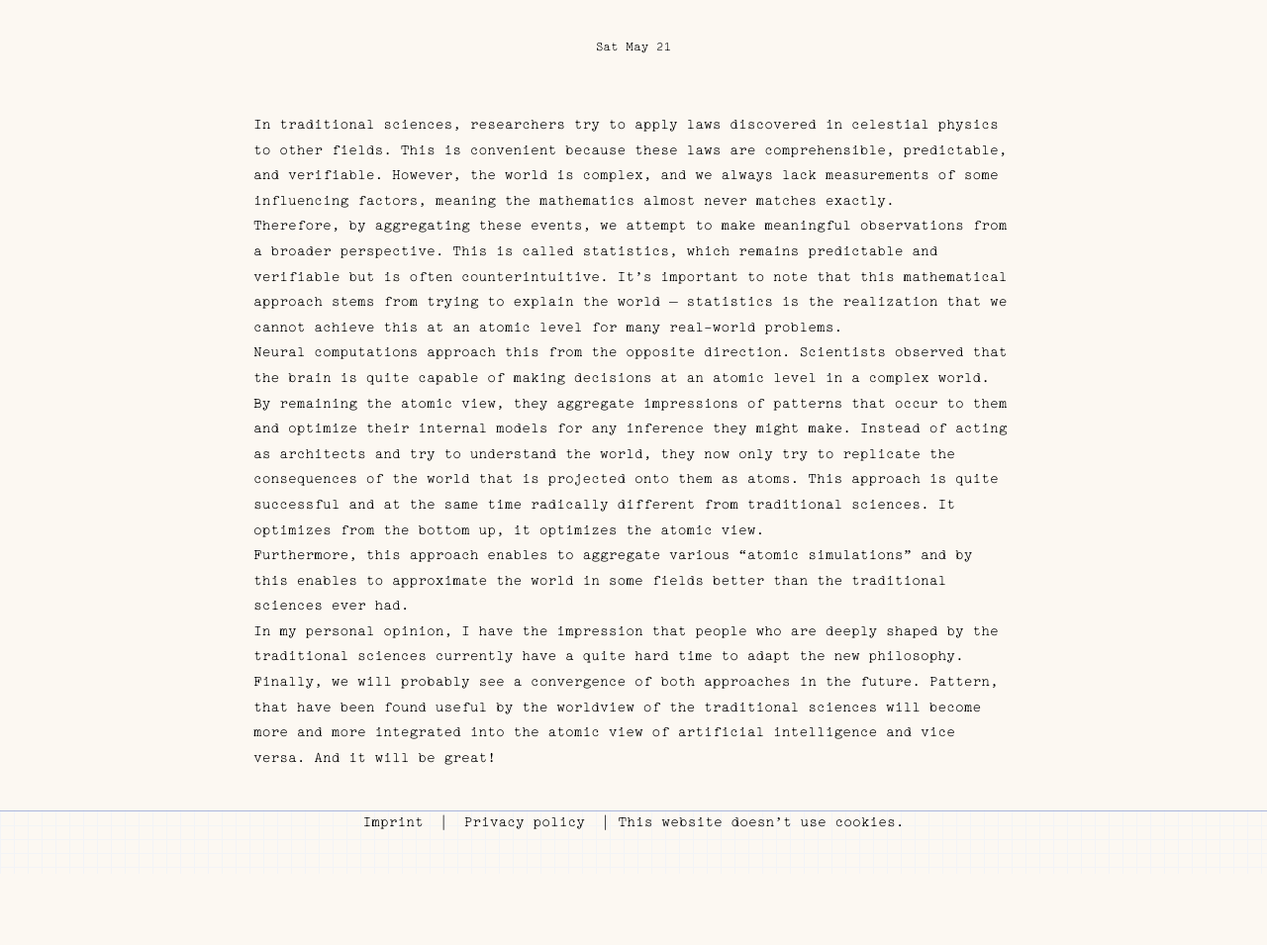
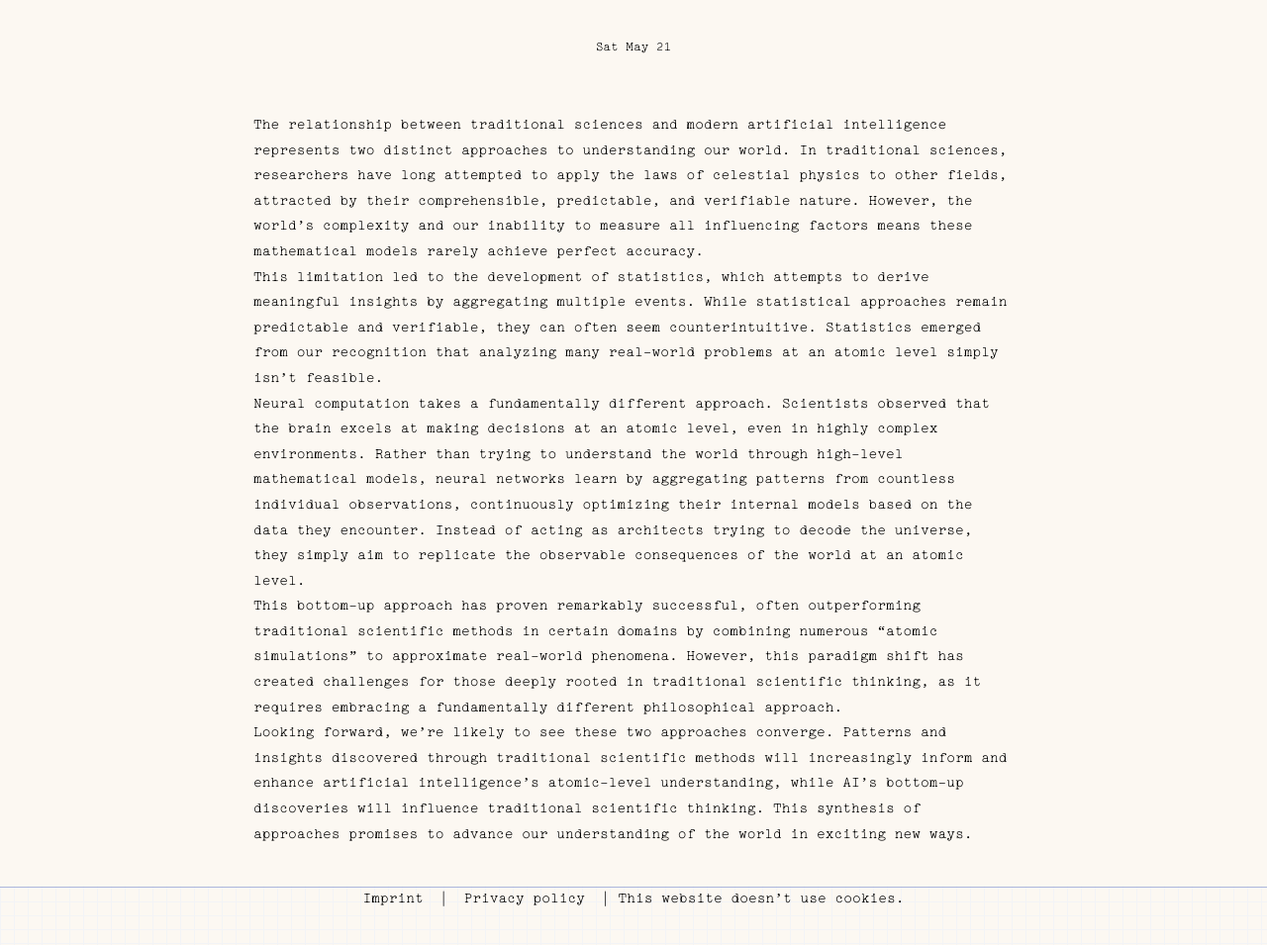
Before and after one commit to ErikBird/blog, an Astro site: page /posts/post-2 in a window 1280 px wide. Shown: the part 139-1094 px from the top of the page at 99% size. Before the commit the page ends 1022 px from the top, so only its background shows below. Built offline with nearby package versions, Linux system fonts and the light colour scheme; Astro itself is replaced by a stand-in of ours; a web font is replaced by a local one.

Commit message:
Refactor blog post on neural computation and scientific approaches

```diff
--- a/src/pages/posts/post-2.md
+++ b/src/pages/posts/post-2.md
@@ -8,19 +8,12 @@
 category: "technology"
 compact: true
 ---
-In traditional sciences, researchers try to apply laws discovered in celestial physics to other fields. This is convenient because these laws are comprehensible, predictable, and verifiable. However, the world is complex, and we always lack measurements of some influencing factors, meaning the mathematics almost never matches exactly.
+The relationship between traditional sciences and modern artificial intelligence represents two distinct approaches to understanding our world. In traditional sciences, researchers have long attempted to apply the laws of celestial physics to other fields, attracted by their comprehensible, predictable, and verifiable nature. However, the world's complexity and our inability to measure all influencing factors means these mathematical models rarely achieve perfect accuracy.
 
-Therefore, by aggregating these events, we attempt to make meaningful observations from a broader perspective. This is called statistics, which remains predictable and verifiable but is often counterintuitive. It's important to note that this mathematical approach stems from trying to explain the world – statistics is the realization that we cannot achieve this at an atomic level for many real-world problems.
+This limitation led to the development of statistics, which attempts to derive meaningful insights by aggregating multiple events. While statistical approaches remain predictable and verifiable, they can often seem counterintuitive. Statistics emerged from our recognition that analyzing many real-world problems at an atomic level simply isn't feasible.
 
-Neural computations approach this from the opposite direction. Scientists observed that the brain is quite capable of making decisions at an atomic level in a complex world.
-By remaining the atomic view, they aggregate impressions of patterns that occur to them and optimize their internal models for any inference they might make.
-Instead of acting as architects and try to understand the world, they now only try to replicate the consequences of the world that is projected onto them as atoms.
-This approach is quite successful and at the same time radically different from traditional sciences.
-It optimizes from the bottom up, it optimizes the atomic view.
+Neural computation takes a fundamentally different approach. Scientists observed that the brain excels at making decisions at an atomic level, even in highly complex environments. Rather than trying to understand the world through high-level mathematical models, neural networks learn by aggregating patterns from countless individual observations, continuously optimizing their internal models based on the data they encounter. Instead of acting as architects trying to decode the universe, they simply aim to replicate the observable consequences of the world at an atomic level.
 
-Furthermore, this approach enables to aggregate various "atomic simulations" and by this enables to approximate the world in some fields better than the traditional sciences ever had.
+This bottom-up approach has proven remarkably successful, often outperforming traditional scientific methods in certain domains by combining numerous "atomic simulations" to approximate real-world phenomena. However, this paradigm shift has created challenges for those deeply rooted in traditional scientific thinking, as it requires embracing a fundamentally different philosophical approach.
 
-In my personal opinion, I have the impression that people who are deeply shaped by the traditional sciences currently have a quite hard time to adapt the new philosophy.
-Finally, we will probably see a convergence of both approaches in the future.
-Pattern, that have been found useful by the worldview of the traditional sciences will become more and more integrated into the atomic view of artificial intelligence and vice versa.
-And it will be great!
+Looking forward, we're likely to see these two approaches converge. Patterns and insights discovered through traditional scientific methods will increasingly inform and enhance artificial intelligence's atomic-level understanding, while AI's bottom-up discoveries will influence traditional scientific thinking. This synthesis of approaches promises to advance our understanding of the world in exciting new ways.
```
